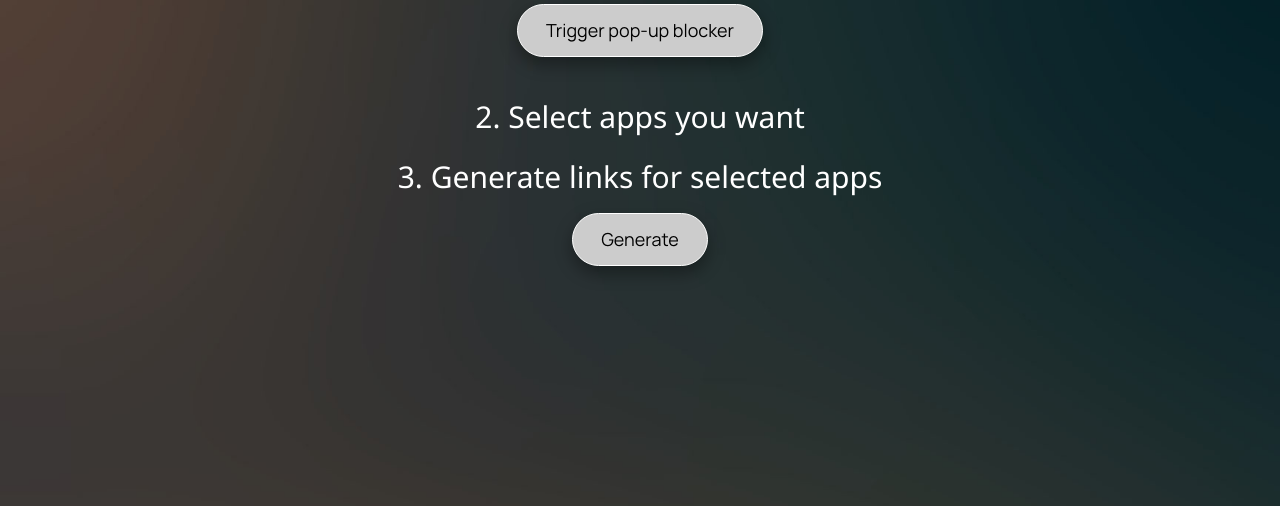
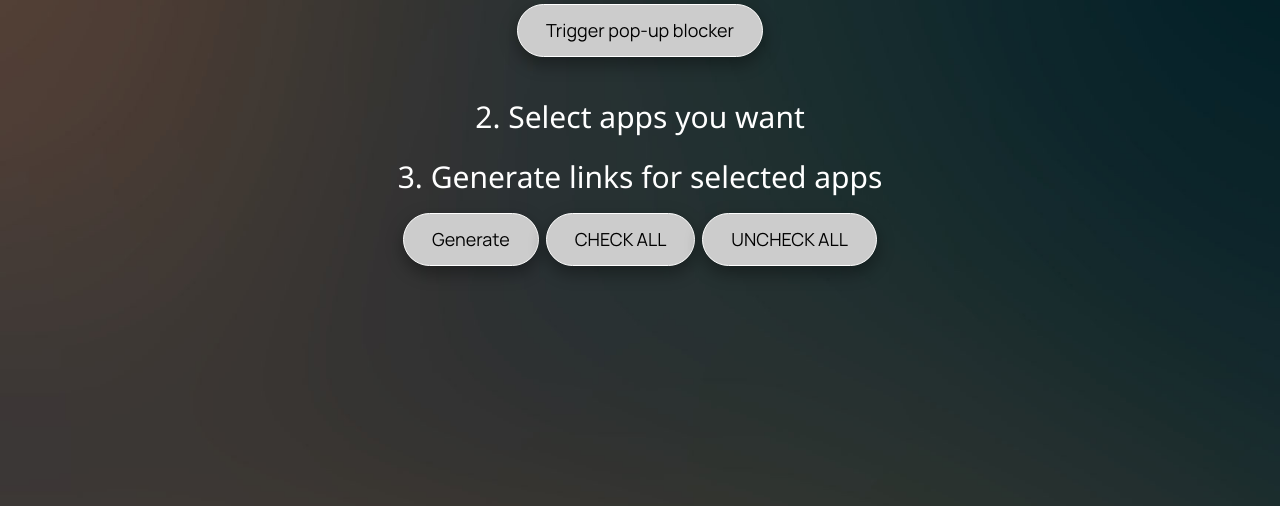
Before and after one commit to OnlyC0RE/ProjectDriverus, a PHP site: page / in a window 1280 px wide. Shown: the part 202-708 px from the top of the page. Run offline with PHP 8.4, Linux system fonts and the light colour scheme; data that the repository does not hold is empty; some libraries are stand-ins or nearby versions.

Commit message:
Added uncheck button

```diff
--- a/index.php
+++ b/index.php
@@ -19,6 +19,10 @@
 					function uncheckElements(){
 						var uncheck=document.getElementsByTagName('input');
 						for(var i=0;i<uncheck.length;i++){if(uncheck[i].type=='checkbox'){uncheck[i].checked=false;}}
+					}
+					function checkElements(){
+						var uncheck=document.getElementsByTagName('input');
+						for(var i=0;i<uncheck.length;i++){if(uncheck[i].type=='checkbox'){uncheck[i].checked=true;}}
 					}
 		</script>
 
@@ -50,18 +54,21 @@
 			<h2 class="text-center">2. Select apps you want</h2>
 		</div>
 
-<!--Výběr-->
+	<!--Výběr-->
 		<ul class="list-unstyled center-block js-masonry" data-masonry-options='{"fitWidth": true}'>
-
 
 		<?php include 'apps.php'; ?>
 
+		</ul>
 
-		</ul>
 	</div>
+
+	<!--Generate-->
 		<div class="container text-center">
 			<h2>3. Generate links for selected apps</h2>
 			<button class="button" onclick="generate();uncheckElements();">Generate</button>
+			<button class="button" onclick="checkElements();">CHECK ALL</button>
+			<button class="button" onclick="uncheckElements();">UNCHECK ALL</button>
 			<br><br>
 		</div>
 		<div class="beta">
@@ -69,7 +76,6 @@
 			<br>
 			<a>09/04/2023</a>
 		</div>
-
 
 	<!--Edge modal-->
 	<div id="edgemodal" class="w3-modal text-center">
```
